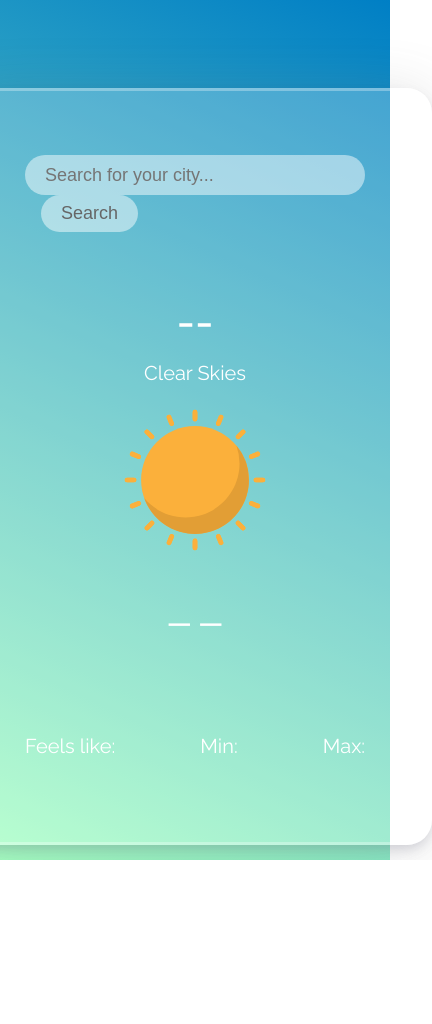
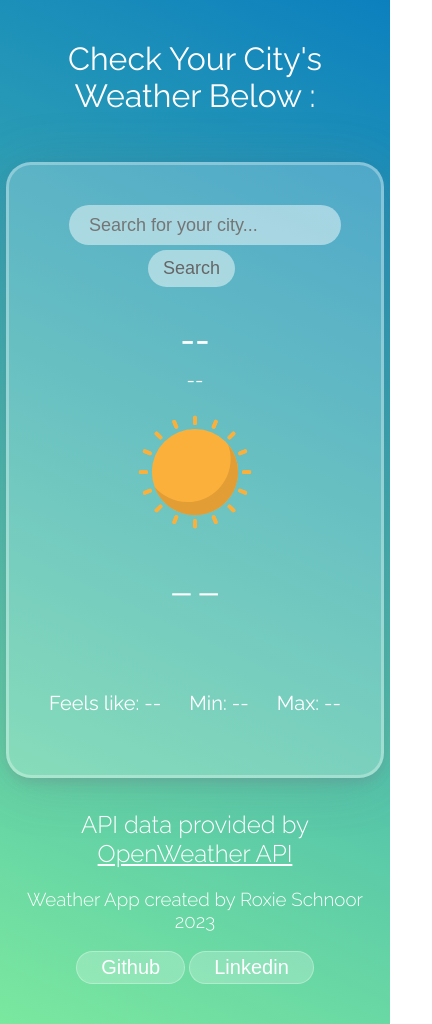
Before and after one commit to roxieetc/weather-app, a plain HTML site: page index.html in a window 390 px wide. Shown: the whole page, 432 px wide, since content can reach past the window. Before the commit the page ends 860 px from the top, so only its background shows below. Drawn offline with Linux system fonts and the light colour scheme.

Commit message:
added media queries for responsive design

```diff
--- a/index.html
+++ b/index.html
@@ -13,6 +13,7 @@
 </head>
 <body>
 <div class="weather-container">
+    <h1 class="page-title">Check Your City's Weather Below :</h1>
     <div class="card">
 <!-- SEARCH BAR -->
         <div class="search-bar">
@@ -24,9 +25,9 @@
             <h1 class="city">--</h1>
         </div>
 <!-- WEATHER DESCRIPTION -->
-<div class="weather-desc">
-    <p class="description">Clear Skies</p>
-</div>
+        <div class="weather-desc">
+            <p class="description">--</p>
+        </div>
 <!-- WEATHER STATUS IMAGE -->
         <div class="weather-img">
             <img src="./assets/sunny.svg" class="status-img">
@@ -36,13 +37,23 @@
             <h1 class="temp">--</h1>
         </div>
 <!-- FEELS LIKE SECTION -->
-<div class="alt-temps">
-    <p class="feels-like">Feels like:</p>
-    <p class="min-temp">Min:</p>
-    <p class="max-temp">Max:</p>
-</div>
+        <div class="alt-temps">
+            <p class="feels-like">Feels like: --</p>
+            <p class="min-temp">Min: --</p>
+            <p class="max-temp">Max: --</p>
+        </div>
+    </div>
+    <div class="footer">
+        <h2>API data provided by <a href="https://openweathermap.org/" target="_blank">OpenWeather API</a></h2>
+        <h3>Weather App created by Roxie Schnoor 2023</h3>
+        <div class="button-container">
+            <a href="https://github.com/roxieetc/weather-app" target="_blank"><button class="github-btn">Github</button></a>
+            <a href="https://www.linkedin.com/in/roxieschnoor/" target="_blank"><button class="linkedin-btn">Linkedin</button></a>
+        </div>
     </div>
 </div>
+<!-- FOOTER -->
+
 <script src="./script.js"></script>
 </body>
 </html>
--- a/script.js
+++ b/script.js
@@ -1,3 +1,4 @@
+// VARIABLES AND QUERY SELECTORS
 const apiKey = "f03af26db0d14f2cecc2d49dacd33a21"
 const url = "https://api.openweathermap.org/data/2.5/weather?units=imperial&q="
 const inputField = document.querySelector('.search');
@@ -5,7 +6,7 @@ const searchButton = document.querySelector('.select');
 const statusIcon = document.querySelector('.status-img');
 
 
-
+// FUNCTION TO FETCH API DATA
 async function getWeather(city) {
     const response = await fetch(url + city + `&appid=${apiKey}`);
     var data = await response.json();
--- a/style.css
+++ b/style.css
@@ -1,9 +1,19 @@
 html {
     background: rgb(165, 255, 195);
-    background: linear-gradient(25deg, rgba(165,255,195,1) 0%, rgba(0,127,197,1) 100%);
+    background: linear-gradient(25deg, rgb(123, 232, 159) 0%, rgb(12, 128, 190) 100%);
     background-repeat: no-repeat;
     background-size: cover;
     min-height: 100vh;
+}
+
+h2, h3 {
+    font-weight: 300;
+}
+
+a {
+    color: #fff;
+    text-decoration: underline;
+    cursor: pointer;
 }
 
 body {
@@ -12,6 +22,13 @@ body {
     min-height: 100vh;
     display: flex;
     justify-content: center;
+    padding-bottom: 2rem;
+}
+
+.page-title {
+    text-align: center;
+    margin-top: 2rem;
+    font-weight: 400;
 }
 
 .card {
@@ -19,8 +36,8 @@ body {
     border: 3px solid #ffffff4d;
     box-shadow: rgba(110, 110, 136, 0.25) 0px 6px 12px -2px, rgba(102, 102, 102, 0.222) 0px 5px 57px -3px;
     max-width: 500px;
-    margin-top: 5rem;
-    padding: 4rem;
+    margin-top: 3rem;
+    padding: 3rem;
     border-radius: 25px;
 }
 
@@ -83,3 +100,80 @@ body {
     display: flex;
     justify-content: space-between;
 }
+
+.footer {
+    text-align: center;
+    margin-top: 2rem;
+}
+
+.button-container button {
+    background-color: #ffffff3a;
+    border: 1px solid #ffffff4d;
+    border-radius: 25px;
+    color: #fff;
+    font-size: 20px;
+    padding: .25rem 1.5rem;
+    cursor: pointer;
+}
+
+/* MEDIA QUERIES */
+
+@media (max-width: 1300px) {
+    .card {
+        padding: 2.5rem;
+    }
+
+    .title-section h1 {
+        font-size: 35px;
+        margin-top: 2rem;
+    }
+
+    .weather-desc {
+        font-size: 20px;
+    }
+
+    .weather-img img {
+        height: 120px;
+    }
+
+    .current-temp h1 {
+        font-size: 65px;
+    }
+}
+
+@media (min-width: 500px) and (max-width: 800px) {
+
+    .search-bar input {
+        min-width: 230px;
+        padding: 5px 20px;
+    }
+
+    .search-bar button {
+        padding: 8px 15px;
+        margin-left: .5rem;
+    }
+}
+
+@media (max-width: 499px) {
+    .search-bar {
+        margin-left: 20px;
+    }
+
+    .search-bar input {
+        min-width: 200px;
+        padding: 5px 20px;
+        margin-bottom: 5px;
+    }
+
+    .search-bar button {
+        padding: 8px 15px;
+        margin-left: 29%;
+    }
+
+    .alt-temps {
+        font-size: 20px;
+        display: flex;
+        justify-content: space-between;
+        text-align: center;
+    }
+}
```
